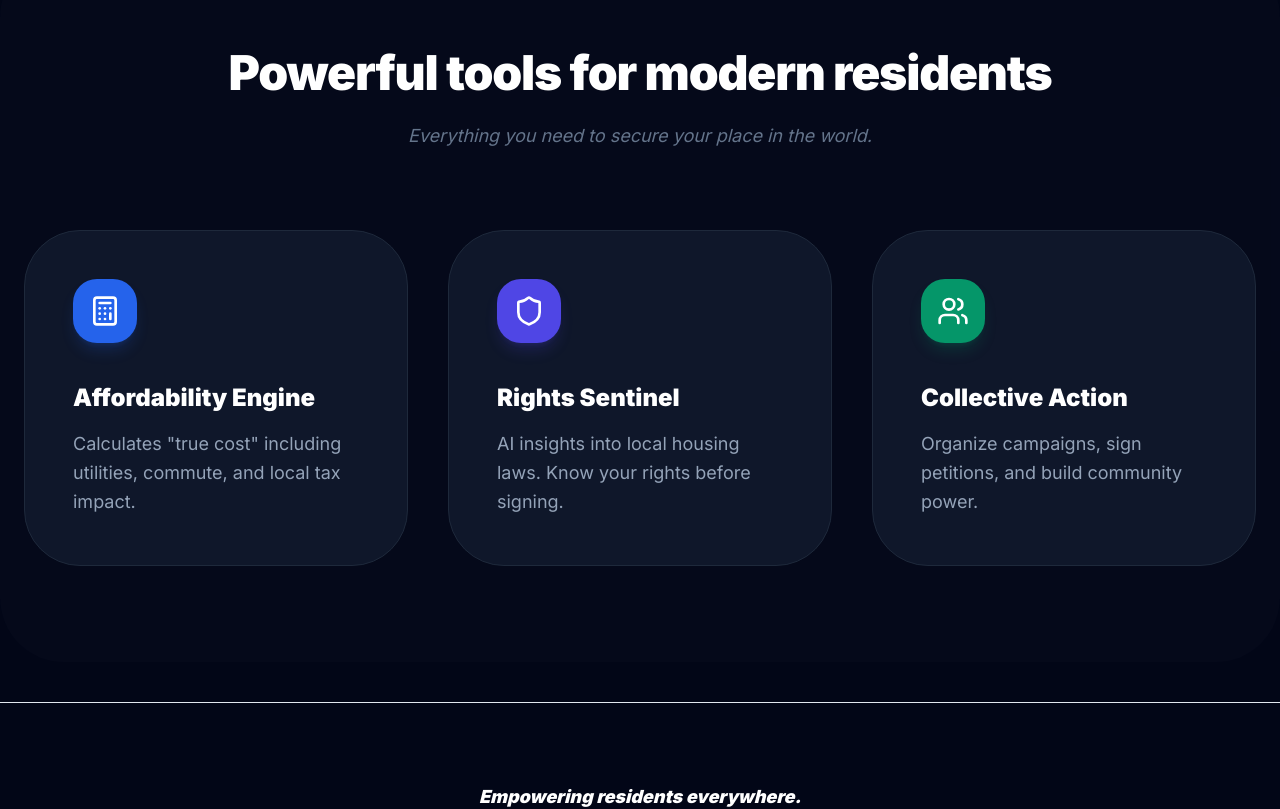
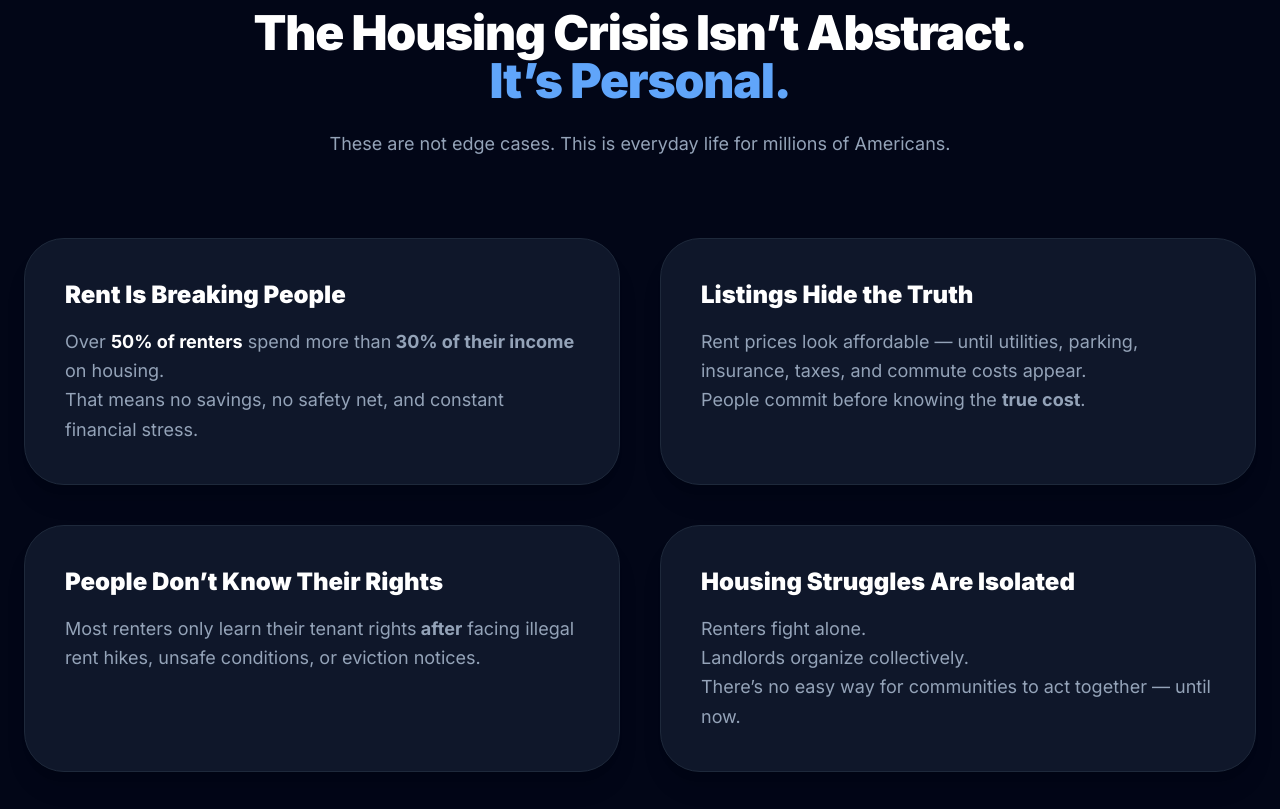
Before and after one commit to Shivakarthikeya23/ShelterRights, a React (Vite) app in the folder frontend/: page / in a window 1280 px wide. Shown: the part 920-1729 px from the top of the page. Built offline with nearby package versions, Linux system fonts and the light colour scheme; no server answers.

Commit message:
Added another section in landing page

```diff
--- a/frontend/src/pages/public/Landing.tsx
+++ b/frontend/src/pages/public/Landing.tsx
@@ -83,6 +83,93 @@ export default function LandingPage() {
           </div>
         </section>
 
+        {/* Problem Section */}
+<section className="container mx-auto px-6 py-24 max-w-7xl">
+  <motion.div
+    initial={{ opacity: 0, y: 30 }}
+    whileInView={{ opacity: 1, y: 0 }}
+    viewport={{ once: true }}
+    transition={{ duration: 0.8 }}
+    className="text-center mb-20"
+  >
+    <h2 className="text-4xl lg:text-5xl font-black mb-6 text-slate-900 dark:text-white tracking-tight">
+      The Housing Crisis Isn’t Abstract.
+      <br />
+      <span className="text-blue-600 dark:text-blue-400">It’s Personal.</span>
+    </h2>
+    <p className="text-slate-500 dark:text-slate-400 max-w-3xl mx-auto text-lg leading-relaxed">
+      These are not edge cases. This is everyday life for millions of Americans.
+    </p>
+  </motion.div>
+
+  <div className="grid md:grid-cols-2 gap-10">
+    {/* Problem 1 */}
+    <motion.div
+      whileHover={{ y: -6 }}
+      className="p-10 rounded-[2.5rem] bg-white dark:bg-slate-900 border border-slate-100 dark:border-slate-800 shadow-xl"
+    >
+      <h3 className="text-2xl font-black mb-4 text-slate-900 dark:text-white">
+        Rent Is Breaking People
+      </h3>
+      <p className="text-slate-500 dark:text-slate-400 text-lg leading-relaxed">
+        Over <span className="font-bold text-slate-900 dark:text-white">50% of renters</span> spend more than
+        <span className="font-bold"> 30% of their income</span> on housing.
+        <br />
+        That means no savings, no safety net, and constant financial stress.
+      </p>
+    </motion.div>
+
+    {/* Problem 2 */}
+    <motion.div
+      whileHover={{ y: -6 }}
+      className="p-10 rounded-[2.5rem] bg-white dark:bg-slate-900 border border-slate-100 dark:border-slate-800 shadow-xl"
+    >
+      <h3 className="text-2xl font-black mb-4 text-slate-900 dark:text-white">
+        Listings Hide the Truth
+      </h3>
+      <p className="text-slate-500 dark:text-slate-400 text-lg leading-relaxed">
+        Rent prices look affordable — until utilities, parking, insurance,
+        taxes, and commute costs appear.
+        <br />
+        People commit before knowing the <span className="font-bold">true cost</span>.
+      </p>
+    </motion.div>
+
+    {/* Problem 3 */}
+    <motion.div
+      whileHover={{ y: -6 }}
+      className="p-10 rounded-[2.5rem] bg-white dark:bg-slate-900 border border-slate-100 dark:border-slate-800 shadow-xl"
+    >
+      <h3 className="text-2xl font-black mb-4 text-slate-900 dark:text-white">
+        People Don’t Know Their Rights
+      </h3>
+      <p className="text-slate-500 dark:text-slate-400 text-lg leading-relaxed">
+        Most renters only learn their tenant rights
+        <span className="font-bold"> after</span> facing illegal rent hikes,
+        unsafe conditions, or eviction notices.
+      </p>
+    </motion.div>
+
+    {/* Problem 4 */}
+    <motion.div
+      whileHover={{ y: -6 }}
+      className="p-10 rounded-[2.5rem] bg-white dark:bg-slate-900 border border-slate-100 dark:border-slate-800 shadow-xl"
+    >
+      <h3 className="text-2xl font-black mb-4 text-slate-900 dark:text-white">
+        Housing Struggles Are Isolated
+      </h3>
+      <p className="text-slate-500 dark:text-slate-400 text-lg leading-relaxed">
+        Renters fight alone.
+        <br />
+        Landlords organize collectively.
+        <br />
+        There’s no easy way for communities to act together — until now.
+      </p>
+    </motion.div>
+  </div>
+</section>
+
+
         {/* Feature Grid */}
         <section className="container mx-auto px-6 py-24 max-w-7xl bg-slate-50/50 dark:bg-slate-900/20 rounded-[4rem] my-10">
           <div className="text-center mb-20">
```
